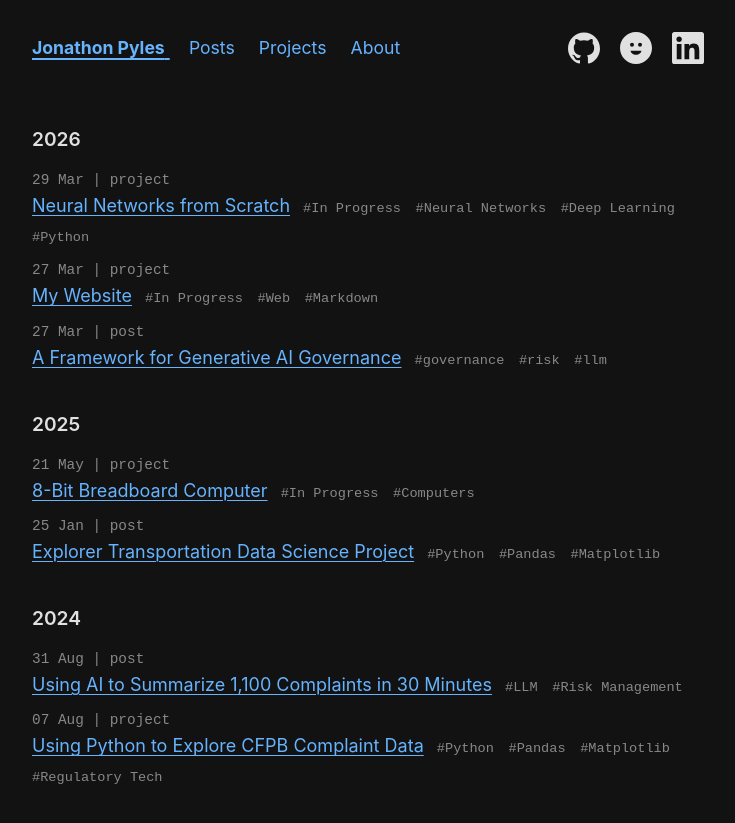
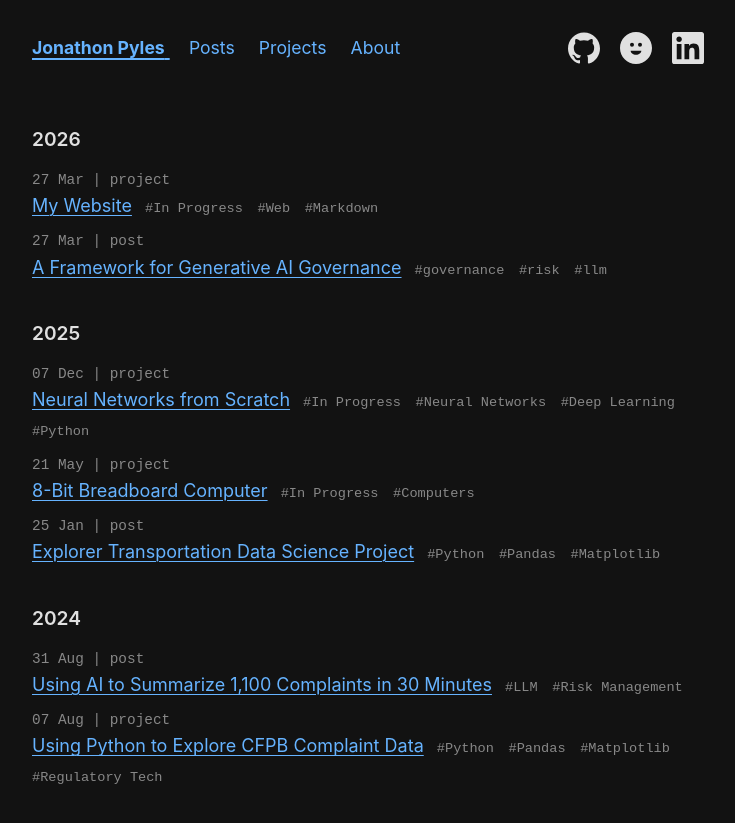
Before and after one commit to JNPyles/JNPyles.github.io, a Jekyll site: the page built from index.html, in a window 1280 px wide. Shown: the top 823 px of the page, without its empty margins (272-1007 px from the left). Built offline with Jekyll 4.4.1, drawn with Linux system fonts in a browser that asks for light colours.

Commit message:
Update 2025-12-07-neural-networks-from-scratch.md

```diff
--- a/_posts/2025-12-07-neural-networks-from-scratch.md
+++ b/_posts/2025-12-07-neural-networks-from-scratch.md
@@ -1,7 +1,7 @@
 ---
 layout: project
 title: "Neural Networks from Scratch"
-date: 2026-03-29
+date: 2025-12-07
 categories: [Educational]
 tags: [In Progress, Neural Networks, Deep Learning, Python]
 github_url: https://github.com/JNPyles/Neural-Networks-from-Scratch
```
